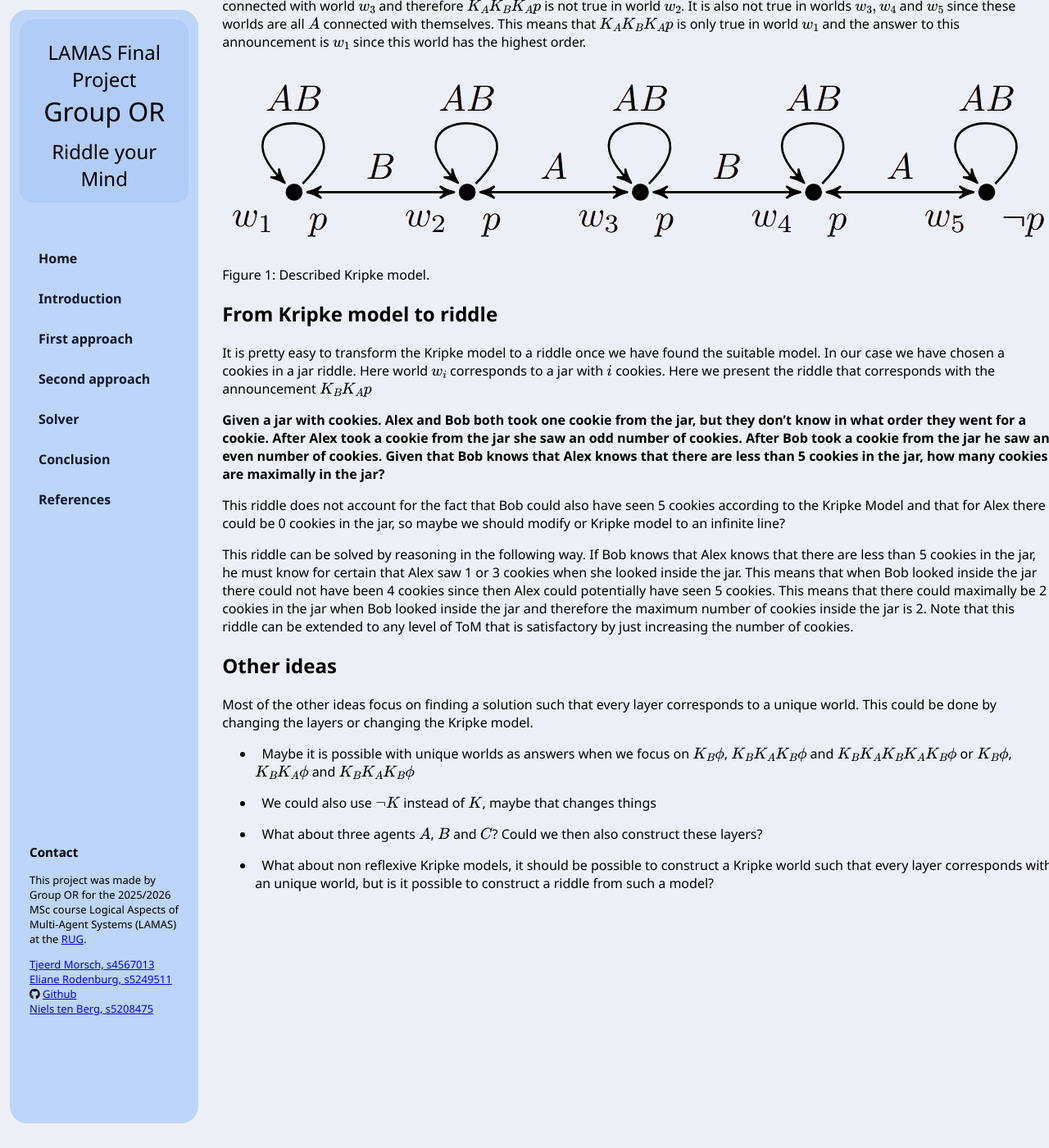
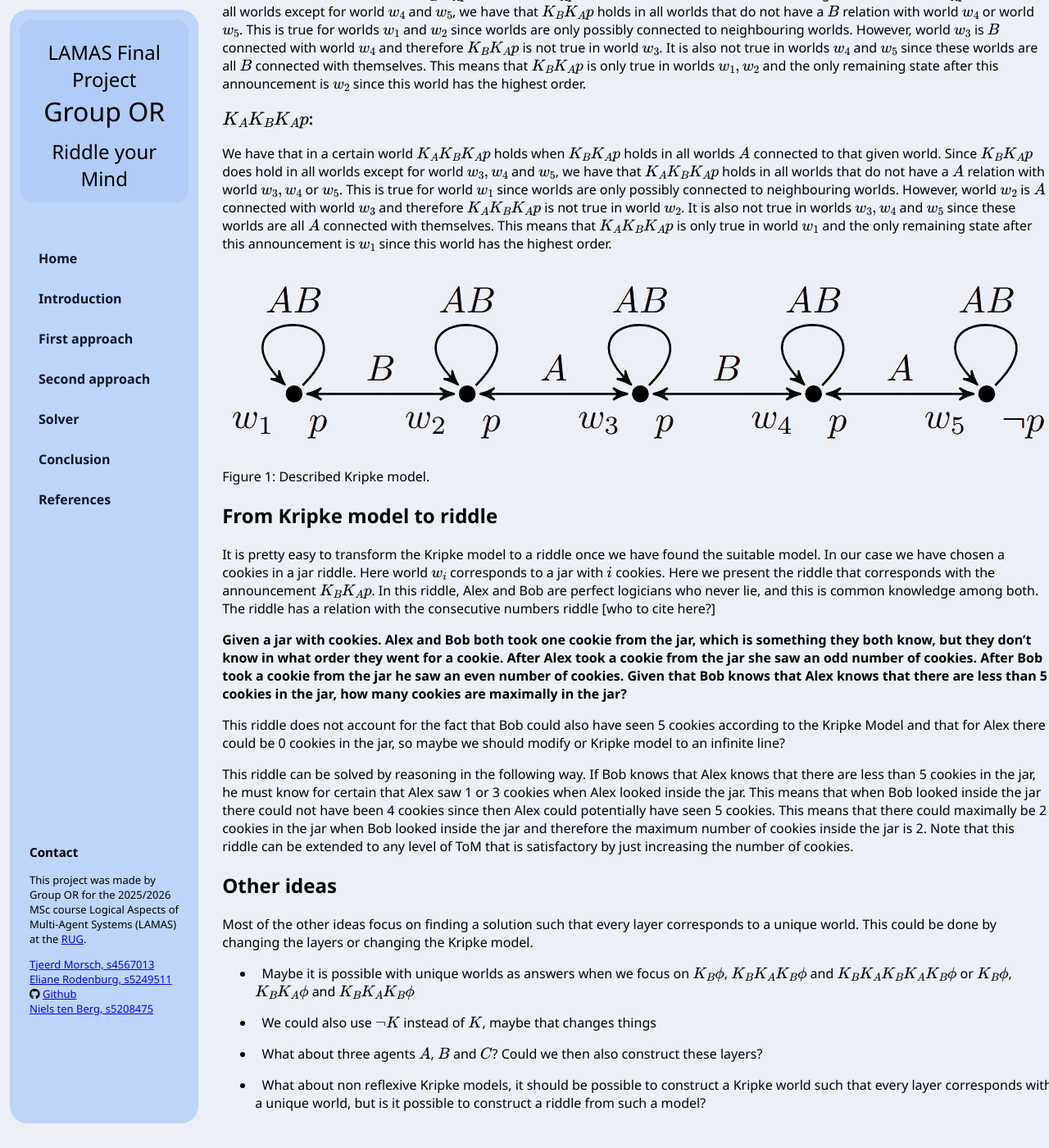
Before and after one commit to SnooLuna/LAMAS_OR, a Jekyll site: the page built from docs/2approach.md, in a window 1280 px wide and 1400 px high, scrolled down 1281 px. Shown: the whole window at 82% size. Built offline with Jekyll 4.4.1, drawn with Linux system fonts in a browser that asks for light colours; nearby versions of some CDN libraries; formulas are drawn with MathJax 3; some of the changed text lies outside the part shown.

Commit message:
Update 2approach.md
Changes based on the given feedback

```diff
--- a/docs/2approach.md
+++ b/docs/2approach.md
@@ -4,11 +4,13 @@ title: Second approach
 
 # Second approach, multiple worlds, unique answer
 
-Based on or findings during our first approach we concluded that we should focus on Kripke models/ riddles where the answer of the riddle is not a unique world. The most natural way to get rid of this is by implying a natural order on the worlds, such that when there are multiple worlds that satisfy some announcement $K_BK_A \ldots K_B \psi$ the answer to the riddle is than found by finding all worlds that satisfy this announcement and picking the world out of the possible worlds that comes first in the imposed order. This will result in an unique world as answer and we could potentially construct a Kripke model such that every layer corresponds to a different answer. Although this problem is still not trivial, we were able to construct a Kripke model that satisfies the condition that every layer results in a different answer.
+Based on our findings during our first approach we concluded that we should focus on Kripke models/ riddles where the answer of the riddle is not a unique world. The most natural way to get rid of this is by imposing a natural order on the worlds, such that when there are multiple worlds that satisfy some announcement $K_BK_A \ldots K_B \psi$ the answer to the riddle is then found by finding all worlds that satisfy this announcement and picking the world out of the possible worlds that comes first in the imposed order. This will result in a unique world as answer and we could potentially construct a Kripke model such that every layer corresponds to a different answer. Although this problem is still not trivial, we were able to construct a Kripke model that satisfies the condition that every layer results in a different answer.
 
 ## Description of the Kripke model
 
-Consider a Kripke model with 5 states. $S = \{w_1, w_2, w_3, w_4, w_5\}$. The truth validation is the following; $\pi'(p) = S \setminus \{w_5\}$, so $p$ is true in all worlds except world $w_5$. Then there are two types of relations $R$, namely relations for agent $A$, $R_A$ and relations for agent $B$, $R_B$. We have $$R_A = \{(w_1,w_1),(w_2,w_2), (w_3,w_3), (w_4,w_4), (w_5,w_5), (w_2,w_3), (w_3,w_2), (w_4,w_5), (w_5,w_4)\}$$and $$R_B = \{(w_1,w_1),(w_2,w_2), (w_3,w_3), (w_4,w_4), (w_5,w_5), (w_1,w_2), (w_2,w_1), (w_3,w_4), (w_4,w_3)\}$$the model can be found in Figure 1
+Consider a Kripke model with 5 states. $S = \{w_1, w_2, w_3, w_4, w_5\}$. The truth valuation is the following; $\pi'(p) = S \setminus \{w_5\}$, so $p$ is true in all worlds except world $w_5$. Then there are two types of relations $R$, namely relations for agent $A$, $R_A$ and relations for agent $B$, $R_B$. We have $$R_A = \{(w_1,w_1),(w_2,w_2), (w_3,w_3), (w_4,w_4), (w_5,w_5), (w_2,w_3), (w_3,w_2), (w_4,w_5), (w_5,w_4)\}$$and $$R_B = \{(w_1,w_1),(w_2,w_2), (w_3,w_3), (w_4,w_4), (w_5,w_5), (w_1,w_2), (w_2,w_1), (w_3,w_4), (w_4,w_3)\}$$the model can be found in Figure 1.
+
+![Model](/assets/img/model.png)
 
 ## Natural order and announcements
 
@@ -28,11 +30,11 @@ We have that in a certain world $K_Ap$ holds when $p$ holds in all worlds $A$ co
 
 ### $K_BK_Ap$:
 
-We have that in a certain world $K_BK_Ap$ holds when $K_Ap$ holds in all worlds $B$ connected to that given world. Since $K_Ap$ does hold in all worlds except for world $w_4$ and $w_5$, we have that $K_BK_Ap$ holds in all worlds that do not have a $B$ relation with world $w_4$ or world $w_5$. This is true for worlds $w_1$ and $w_2$ since worlds are only possibly connected to neighbouring worlds. However, world $w_3$ is $B$ connected with world $w_4$ and therefore $K_BK_Ap$ is not true in world $w_3$. It is also not true in worlds $w_4$ and $w_5$ since these worlds are all $B$ connected with themselves. This means that $K_BK_Ap$ is only true in worlds $\{w_1, w_2\}$ and the answer to this announcement is $w_2$ since this world has the highest order.
+We have that in a certain world $K_BK_Ap$ holds when $K_Ap$ holds in all worlds $B$ connected to that given world. Since $K_Ap$ does hold in all worlds except for world $w_4$ and $w_5$, we have that $K_BK_Ap$ holds in all worlds that do not have a $B$ relation with world $w_4$ or world $w_5$. This is true for worlds $w_1$ and $w_2$ since worlds are only possibly connected to neighbouring worlds. However, world $w_3$ is $B$ connected with world $w_4$ and therefore $K_BK_Ap$ is not true in world $w_3$. It is also not true in worlds $w_4$ and $w_5$ since these worlds are all $B$ connected with themselves. This means that $K_BK_Ap$ is only true in worlds $\{w_1, w_2\}$ and the only remaining state after this announcement is $w_2$ since this world has the highest order.
 
 ### $K_AK_BK_Ap$:
 
-We have that in a certain world $K_AK_BK_Ap$ holds when $K_BK_Ap$ holds in all worlds $A$ connected to that given world. Since $K_BK_Ap$ does hold in all worlds except for world $w_3, w_4$ and $w_5$, we have that $K_AK_BK_Ap$ holds in all worlds that do not have a $A$ relation with world $w_3, w_4$ or $w_5$. This is true for world $w_1$ since worlds are only possibly connected to neighbouring worlds. However, world $w_2$ is $A$ connected with world $w_3$ and therefore $K_AK_BK_Ap$ is not true in world $w_2$. It is also not true in worlds $w_3, w_4$ and $w_5$ since these worlds are all $A$ connected with themselves. This means that $K_AK_BK_Ap$ is only true in world $\{w_1\}$ and the answer to this announcement is $w_1$ since this world has the highest order.
+We have that in a certain world $K_AK_BK_Ap$ holds when $K_BK_Ap$ holds in all worlds $A$ connected to that given world. Since $K_BK_Ap$ does hold in all worlds except for world $w_3, w_4$ and $w_5$, we have that $K_AK_BK_Ap$ holds in all worlds that do not have a $A$ relation with world $w_3, w_4$ or $w_5$. This is true for world $w_1$ since worlds are only possibly connected to neighbouring worlds. However, world $w_2$ is $A$ connected with world $w_3$ and therefore $K_AK_BK_Ap$ is not true in world $w_2$. It is also not true in worlds $w_3, w_4$ and $w_5$ since these worlds are all $A$ connected with themselves. This means that $K_AK_BK_Ap$ is only true in world $\{w_1\}$ and the only remaining state after this announcement is $w_1$ since this world has the highest order.
 
 ![Model](/assets/img/model.png)
 
@@ -42,13 +44,13 @@ Figure 1: Described Kripke model.
 ## From Kripke model to riddle
 
 
-It is pretty easy to transform the Kripke model to a riddle once we have found the suitable model. In our case we have chosen a cookies in a jar riddle. Here world $w_i$ corresponds to a jar with $i$ cookies. Here we present the riddle that corresponds with the announcement $K_BK_Ap$
+It is pretty easy to transform the Kripke model to a riddle once we have found the suitable model. In our case we have chosen a cookies in a jar riddle. Here world $w_i$ corresponds to a jar with $i$ cookies. Here we present the riddle that corresponds with the announcement $K_BK_Ap$. In this riddle, Alex and Bob are perfect logicians who never lie, and this is common knowledge among both. The riddle has a relation with the consecutive numbers riddle [who to cite here?]
 
-**Given a jar with cookies. Alex and Bob both took one cookie from the jar, but they don't know in what order they went for a cookie. After Alex took a cookie from the jar she saw an odd number of cookies. After Bob took a cookie from the jar he saw an even number of cookies. Given that Bob knows that Alex knows that there are less than 5 cookies in the jar, how many cookies are maximally in the jar?**
+**Given a jar with cookies. Alex and Bob both took one cookie from the jar, which is something they both know, but they don't know in what order they went for a cookie. After Alex took a cookie from the jar she saw an odd number of cookies. After Bob took a cookie from the jar he saw an even number of cookies. Given that Bob knows that Alex knows that there are less than 5 cookies in the jar, how many cookies are maximally in the jar?**
 
 This riddle does not account for the fact that Bob could also have seen 5 cookies according to the Kripke Model and that for Alex there could be 0 cookies in the jar, so maybe we should modify or Kripke model to an infinite line?
 
-This riddle can be solved by reasoning in the following way. If Bob knows that Alex knows that there are less than 5 cookies in the jar, he must know for certain that Alex saw 1 or 3 cookies when she looked inside the jar. This means that when Bob looked inside the jar there could not have been 4 cookies since then Alex could potentially have seen 5 cookies. This means that there could maximally be 2 cookies in the jar when Bob looked inside the jar and therefore the maximum number of cookies inside the jar is 2. Note that this riddle can be extended to any level of ToM that is satisfactory by just increasing the number of cookies.
+This riddle can be solved by reasoning in the following way. If Bob knows that Alex knows that there are less than 5 cookies in the jar, he must know for certain that Alex saw 1 or 3 cookies when Alex looked inside the jar. This means that when Bob looked inside the jar there could not have been 4 cookies since then Alex could potentially have seen 5 cookies. This means that there could maximally be 2 cookies in the jar when Bob looked inside the jar and therefore the maximum number of cookies inside the jar is 2. Note that this riddle can be extended to any level of ToM that is satisfactory by just increasing the number of cookies.
 
 # Other ideas
 
@@ -60,4 +62,4 @@ Most of the other ideas focus on finding a solution such that every layer corres
 
 -   What about three agents $A$, $B$ and $C$? Could we then also construct these layers?
 
--   What about non reflexive Kripke models, it should be possible to construct a Kripke world such that every layer corresponds with an unique world, but is it possible to construct a riddle from such a model?
+-   What about non reflexive Kripke models, it should be possible to construct a Kripke world such that every layer corresponds with a unique world, but is it possible to construct a riddle from such a model?
```
Also changed, not shown: other parts of docs/2approach.md (+1 -1 lines).
